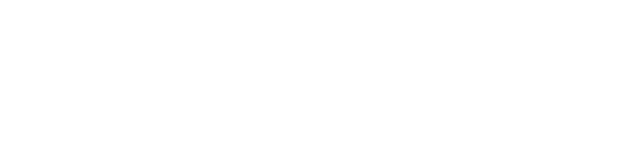
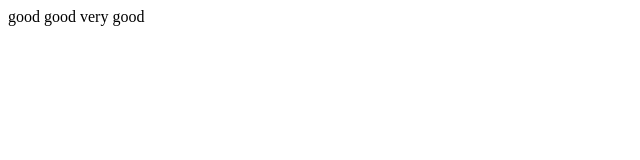
Before and after one commit to Abdul-Jobber-2407/assignment--1.html, a plain HTML site: page assignment -1.html in a window 1280 px wide. Shown: the whole page, without its empty margins (0-640 px from the left). Drawn offline with Linux system fonts and the light colour scheme.

Commit message:
added to a assaginment

```diff
--- a/assignment -1.html
+++ b/assignment -1.html
@@ -6,6 +6,6 @@
     <title>Assaignment-1</title>
 </head>
 <body>
-
+    good good very good
 </body>
 </html>
```
